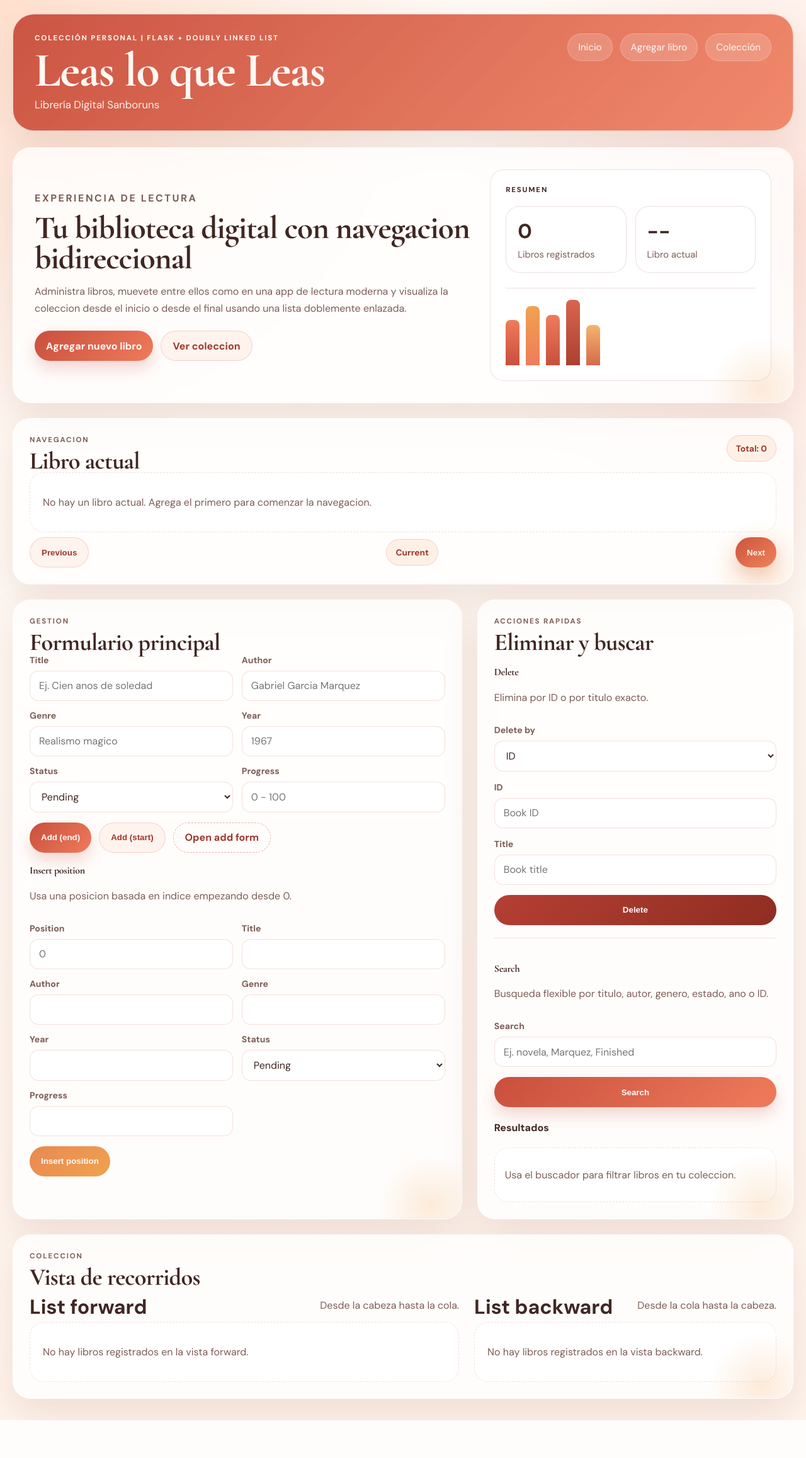
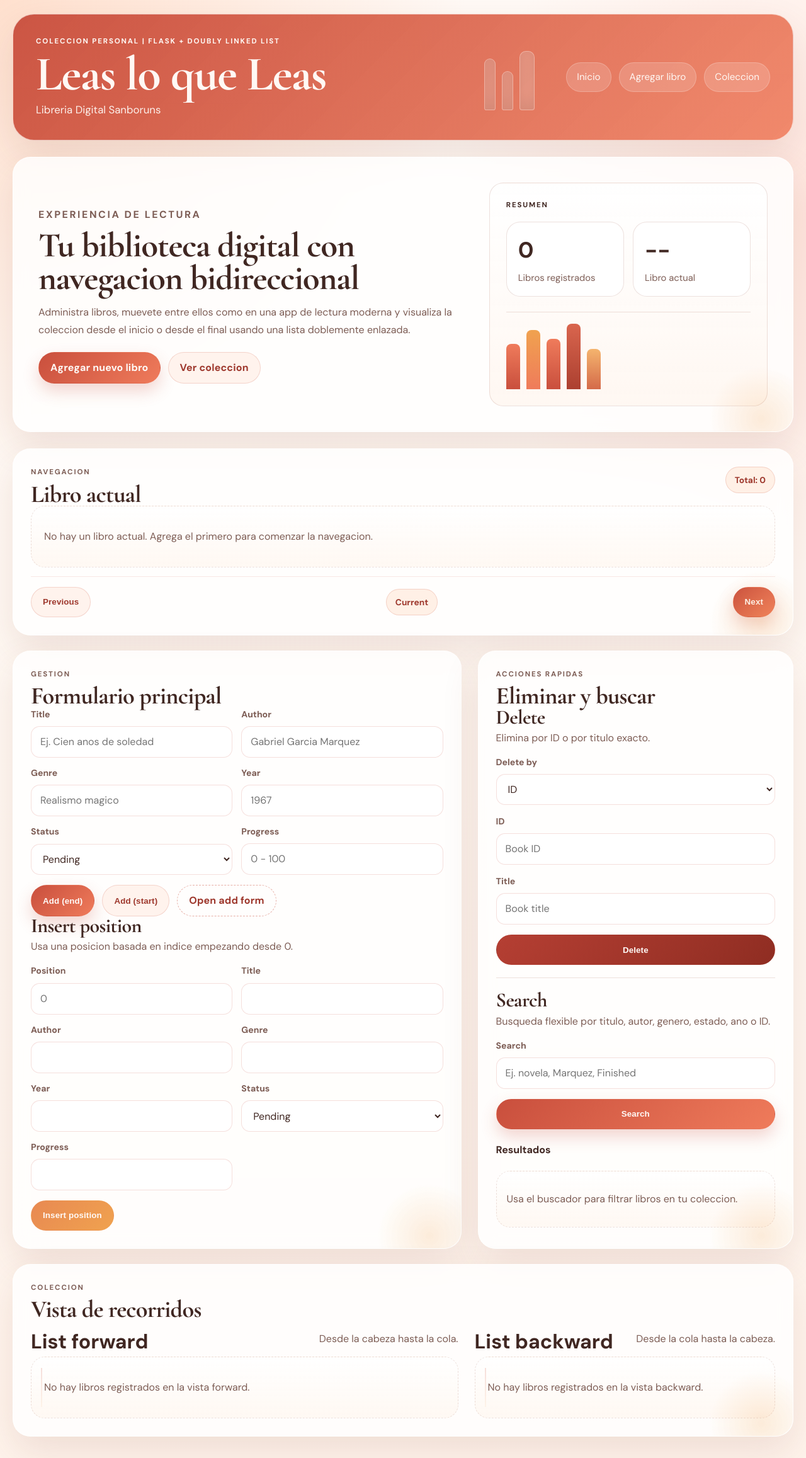
Before and after one commit to Juls2212/ListasDobles, a Flask app: page / in a window 1280 px wide. Shown: the whole page at 63% size. Before the commit the page ends 2255 px from the top, so only its background shows below. Run offline with Flask 3, Linux system fonts and the light colour scheme.

Commit message:
UI configuration

```diff
--- a/app/static/css/styles.css
+++ b/app/static/css/styles.css
@@ -1,11 +1,13 @@
 :root {
     --bg: #fff8f2;
     --bg-accent: #ffe9dc;
-    --surface: rgba(255, 255, 255, 0.78);
+    --surface: rgba(255, 255, 255, 0.82);
     --surface-strong: #ffffff;
+    --surface-soft: #fff5ef;
     --text: #402722;
     --muted: #7d5d55;
     --line: rgba(157, 89, 73, 0.18);
+    --line-strong: rgba(157, 89, 73, 0.3);
     --primary: #c94f3d;
     --primary-dark: #9e382d;
     --secondary: #ef7b5b;
@@ -16,6 +18,7 @@
     --warning-bg: #fff0c8;
     --info-bg: #ffe8de;
     --shadow: 0 24px 60px rgba(122, 58, 44, 0.12);
+    --shadow-soft: 0 18px 40px rgba(122, 58, 44, 0.08);
     --radius-xl: 28px;
     --radius-lg: 20px;
     --radius-md: 14px;
@@ -34,6 +37,7 @@ body {
     min-height: 100vh;
     color: var(--text);
     font-family: "DM Sans", sans-serif;
+    line-height: 1.5;
     background:
         radial-gradient(circle at top left, rgba(255, 193, 158, 0.45), transparent 28%),
         radial-gradient(circle at right 15%, rgba(255, 138, 116, 0.18), transparent 24%),
@@ -51,11 +55,12 @@ a {
 }
 
 .site-header {
+    position: relative;
     display: flex;
     justify-content: space-between;
-    align-items: flex-start;
-    gap: 24px;
-    padding: 30px 34px;
+    align-items: center;
+    gap: 28px;
+    padding: 34px 36px;
     border: 1px solid rgba(255, 255, 255, 0.6);
     border-radius: 34px;
     background:
@@ -97,12 +102,51 @@ a {
     font-size: 1.05rem;
     max-width: 440px;
     opacity: 0.95;
+    line-height: 1.6;
+}
+
+.brand-block {
+    position: relative;
+    z-index: 1;
+}
+
+.header-accent {
+    display: flex;
+    align-items: flex-end;
+    gap: 10px;
+    margin-left: auto;
+    padding: 10px 18px 0;
+    min-width: 120px;
+}
+
+.accent-book {
+    display: block;
+    width: 18px;
+    border-radius: 10px 10px 4px 4px;
+    background: rgba(255, 248, 244, 0.24);
+    border: 1px solid rgba(255, 255, 255, 0.26);
+    box-shadow: inset 0 -10px 22px rgba(0, 0, 0, 0.09);
+}
+
+.accent-book-tall {
+    height: 82px;
+}
+
+.accent-book-mid {
+    height: 62px;
+}
+
+.accent-book-wide {
+    width: 24px;
+    height: 94px;
 }
 
 .site-nav {
     display: flex;
     gap: 12px;
     flex-wrap: wrap;
+    position: relative;
+    z-index: 1;
 }
 
 .site-nav a {
@@ -151,8 +203,8 @@ a {
     grid-template-columns: 1.4fr 0.9fr;
     gap: 28px;
     align-items: center;
-    padding: 34px;
-    margin-bottom: 24px;
+    padding: 40px;
+    margin-bottom: 26px;
 }
 
 .hero-panel::after,
@@ -168,7 +220,7 @@ a {
 
 .hero-copy h2 {
     margin: 10px 0 14px;
-    font-size: clamp(2.4rem, 4vw, 4rem);
+    font-size: clamp(2.8rem, 4.3vw, 4.4rem);
 }
 
 .hero-copy p {
@@ -197,15 +249,26 @@ a {
     justify-content: center;
     min-height: 48px;
     padding: 12px 18px;
-    border: 0;
+    border: 1px solid transparent;
     border-radius: 999px;
     font-weight: 700;
+    letter-spacing: 0.01em;
     cursor: pointer;
-    transition: transform 0.15s ease, box-shadow 0.15s ease, background 0.15s ease;
+    transition:
+        transform 0.18s ease,
+        box-shadow 0.18s ease,
+        background 0.18s ease,
+        border-color 0.18s ease,
+        color 0.18s ease;
 }
 
 .button:hover {
-    transform: translateY(-1px);
+    transform: translateY(-2px);
+}
+
+.button:focus-visible {
+    outline: none;
+    box-shadow: 0 0 0 4px rgba(201, 79, 61, 0.16);
 }
 
 .button-primary {
@@ -247,7 +328,8 @@ a {
 }
 
 .hero-card {
-    padding: 24px;
+    padding: 26px;
+    background: linear-gradient(180deg, rgba(255,255,255,0.96), rgba(255,247,241,0.92));
 }
 
 .metric-grid {
@@ -259,11 +341,12 @@ a {
 
 .metric-item {
     padding: 18px;
+    box-shadow: inset 0 1px 0 rgba(255,255,255,0.9);
 }
 
 .metric-value {
     display: block;
-    font-size: 2rem;
+    font-size: 2.2rem;
     font-weight: 700;
 }
 
@@ -296,7 +379,7 @@ a {
 .shelf-preview span:nth-child(5) { height: 64px; background: linear-gradient(180deg, #f4b46e, #d46a49); }
 
 .panel {
-    padding: 26px;
+    padding: 28px;
     margin-bottom: 24px;
 }
 
@@ -427,13 +535,15 @@ a {
 .nav-controls {
     justify-content: space-between;
     align-items: center;
-    margin-top: 8px;
+    margin-top: 14px;
+    padding-top: 16px;
+    border-top: 1px solid rgba(201, 79, 61, 0.12);
 }
 
 .content-grid,
 .collection-grid {
     display: grid;
-    gap: 24px;
+    gap: 26px;
     grid-template-columns: 1.35fr 0.95fr;
 }
 
@@ -453,6 +563,15 @@ a {
     margin-top: 20px;
     padding-top: 20px;
     border-top: 1px solid var(--line);
+}
+
+.inline-heading h4 {
+    margin: 0;
+    font-size: 2rem;
+}
+
+.inline-heading p {
+    margin: 6px 0 0;
 }
 
 label {
@@ -477,21 +596,32 @@ select {
     font: inherit;
     color: var(--text);
     outline: none;
+    transition: border-color 0.18s ease, box-shadow 0.18s ease, background 0.18s ease;
 }
 
 input:focus,
 select:focus {
     border-color: rgba(201, 79, 61, 0.5);
     box-shadow: 0 0 0 4px rgba(201, 79, 61, 0.08);
+    background: #ffffff;
 }
 
 .book-list {
     display: grid;
-    gap: 14px;
+    gap: 16px;
 }
 
 .book-card {
-    padding: 18px;
+    position: relative;
+    padding: 18px 18px 20px;
+    box-shadow: var(--shadow-soft);
+    transition: transform 0.2s ease, box-shadow 0.2s ease, border-color 0.2s ease;
+}
+
+.book-card:hover {
+    transform: translateY(-3px);
+    box-shadow: 0 24px 46px rgba(122, 58, 44, 0.14);
+    border-color: var(--line-strong);
 }
 
 .book-card-head {
@@ -513,13 +643,41 @@ select:focus {
     color: #8d3f2f;
 }
 
+.card-spine {
+    width: 44px;
+    height: 6px;
+    margin-bottom: 14px;
+    border-radius: 999px;
+    background: linear-gradient(90deg, var(--primary), var(--accent));
+    opacity: 0.85;
+}
+
 .book-card h5 {
     margin: 0 0 8px;
-    font-size: 2rem;
+    font-size: 2.15rem;
+    line-height: 0.98;
 }
 
 .book-card p {
     margin: 0;
+}
+
+.route-list {
+    position: relative;
+}
+
+.route-list::before {
+    content: "";
+    position: absolute;
+    left: 16px;
+    top: 18px;
+    bottom: 18px;
+    width: 2px;
+    background: linear-gradient(180deg, rgba(201, 79, 61, 0.18), rgba(240, 162, 79, 0.08));
+}
+
+.route-list .book-card {
+    margin-left: 18px;
 }
 
 .compact-list {
@@ -533,6 +691,7 @@ select:focus {
 .empty-card {
     padding: 20px;
     border-style: dashed;
+    background: linear-gradient(180deg, rgba(255,255,255,0.96), rgba(255,248,242,0.92));
 }
 
 .empty-card.small {
--- a/app/templates/base.html
+++ b/app/templates/base.html
@@ -13,14 +13,19 @@
     <div class="page-shell">
         <header class="site-header">
             <div class="brand-block">
-                <p class="eyebrow">Colección personal | Flask + Doubly Linked List</p>
+                <p class="eyebrow">Coleccion personal | Flask + Doubly Linked List</p>
                 <h1>Leas lo que Leas</h1>
-                <p class="subtitle">Librería Digital Sanboruns</p>
+                <p class="subtitle">Libreria Digital Sanboruns</p>
+            </div>
+            <div class="header-accent" aria-hidden="true">
+                <span class="accent-book accent-book-tall"></span>
+                <span class="accent-book accent-book-mid"></span>
+                <span class="accent-book accent-book-wide"></span>
             </div>
             <nav class="site-nav">
                 <a href="{{ url_for('library.home') }}">Inicio</a>
                 <a href="{{ url_for('library.add_book') }}">Agregar libro</a>
-                <a href="#collection">Colección</a>
+                <a href="#collection">Coleccion</a>
             </nav>
         </header>
 
@@ -34,7 +39,7 @@
                     </div>
                 {% endif %}
             {% endwith %}
-        {% block content %}{% endblock %}
+            {% block content %}{% endblock %}
         </main>
     </div>
 </body>
--- a/app/templates/index.html
+++ b/app/templates/index.html
@@ -45,7 +45,10 @@
 
     {% if current_book %}
     <div class="current-book-card">
-        <div class="book-badge">#{{ current_book.id }}</div>
+        <div class="book-badge-stack">
+            <div class="book-badge">#{{ current_book.id }}</div>
+            <div class="current-ribbon">Now Reading</div>
+        </div>
         <div class="book-main">
             <h4>{{ current_book.title }}</h4>
             <p class="book-author">{{ current_book.author }}</p>
@@ -224,6 +227,7 @@
                             <span class="book-id">#{{ book.id }}</span>
                             <span class="status-tag">{{ book.reading_status }}</span>
                         </div>
+                        <div class="card-spine"></div>
                         <h5>{{ book.title }}</h5>
                         <p>{{ book.author }}</p>
                     </article>
@@ -256,13 +260,14 @@
                 <h4>List forward</h4>
                 <p>Desde la cabeza hasta la cola.</p>
             </div>
-            <div class="book-list">
+            <div class="book-list route-list">
                 {% for book in books_forward %}
                 <article class="book-card">
                     <div class="book-card-head">
                         <span class="book-id">#{{ book.id }}</span>
                         <span class="status-tag">{{ book.reading_status }}</span>
                     </div>
+                    <div class="card-spine"></div>
                     <h5>{{ book.title }}</h5>
                     <p class="book-author">{{ book.author }}</p>
                     <div class="book-meta">
@@ -286,13 +291,14 @@
                 <h4>List backward</h4>
                 <p>Desde la cola hasta la cabeza.</p>
             </div>
-            <div class="book-list">
+            <div class="book-list route-list">
                 {% for book in books_backward %}
                 <article class="book-card">
                     <div class="book-card-head">
                         <span class="book-id">#{{ book.id }}</span>
                         <span class="status-tag">{{ book.reading_status }}</span>
                     </div>
+                    <div class="card-spine"></div>
                     <h5>{{ book.title }}</h5>
                     <p class="book-author">{{ book.author }}</p>
                     <div class="book-meta">
```
Also changed, not shown: other parts of app/static/css/styles.css (+73 -7 lines).
